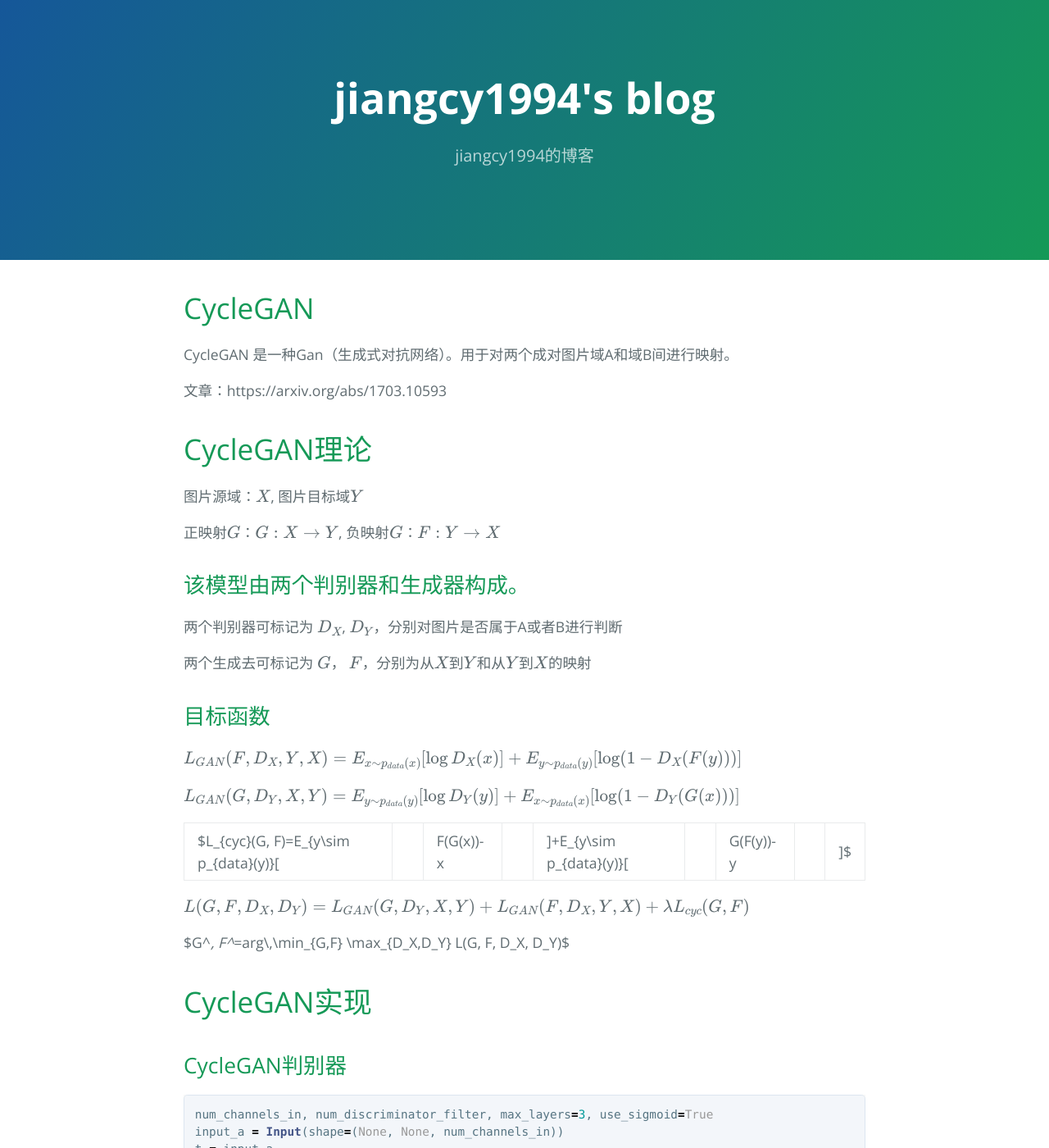
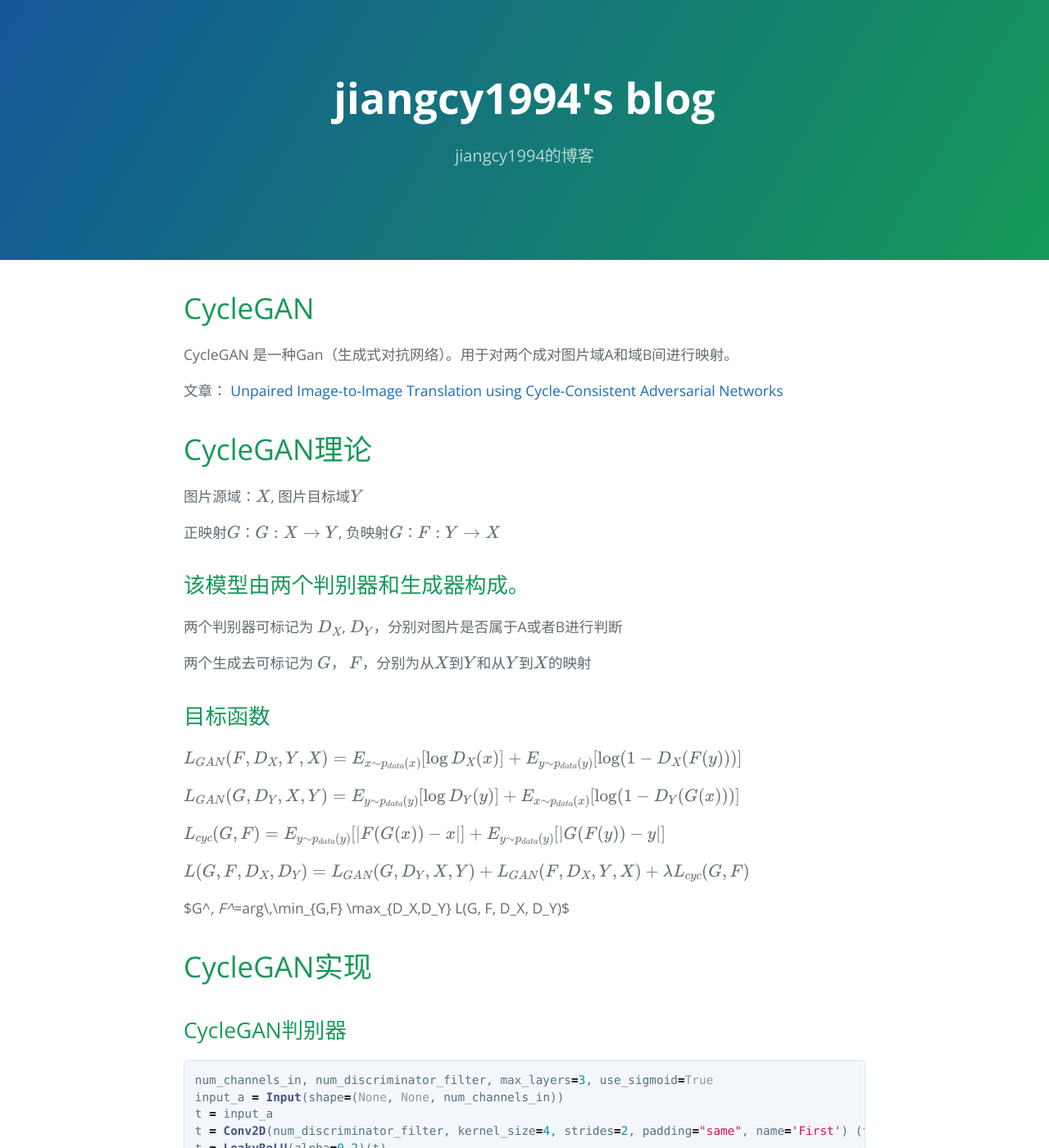
Before and after one commit to jiangcy1994/jiangcy1994.github.io, a Jekyll site: the page built from _posts/2019-11-25-cycle-gan.markdown, in a window 1280 px wide and 1400 px high. Shown: the whole window at 82% size. Built offline with Jekyll 4.4.1, drawn with Linux system fonts in a browser that asks for light colours; formulas are drawn with MathJax 3.

Commit message:
Update 2019-11-25-cycle-gan.markdown

```diff
--- a/_posts/2019-11-25-cycle-gan.markdown
+++ b/_posts/2019-11-25-cycle-gan.markdown
@@ -9,7 +9,7 @@ categories: network
 
 CycleGAN 是一种Gan（生成式对抗网络）。用于对两个成对图片域A和域B间进行映射。
 
-文章：https://arxiv.org/abs/1703.10593
+文章： [Unpaired Image-to-Image Translation using Cycle-Consistent Adversarial Networks](https://arxiv.org/abs/1703.10593)
 
 # CycleGAN理论
 
@@ -29,7 +29,7 @@ $L_{GAN}(F, D_X, Y, X)=E_{x \sim p_{data}(x)}[\log D_X(x)]+E_{y\sim p_{data}(y)}
 
 $L_{GAN}(G, D_Y, X, Y)=E_{y \sim p_{data}(y)}[\log D_Y(y)]+E_{x\sim p_{data}(x)}[\log (1-D_Y(G(x)))]$
 
-$L_{cyc}(G, F)=E_{y\sim p_{data}(y)}[||F(G(x))-x||]+E_{y\sim p_{data}(y)}[||G(F(y))-y||]$
+$L_{cyc}(G, F)=E_{y\sim p_{data}(y)}[\|F(G(x))-x\|]+E_{y\sim p_{data}(y)}[\|G(F(y))-y\|]$
 
 $L(G, F, D_X, D_Y) =L_{GAN}(G, D_Y, X, Y) + L_{GAN}(F, D_X, Y, X)+ \lambda L_{cyc}(G, F)$
 
```
